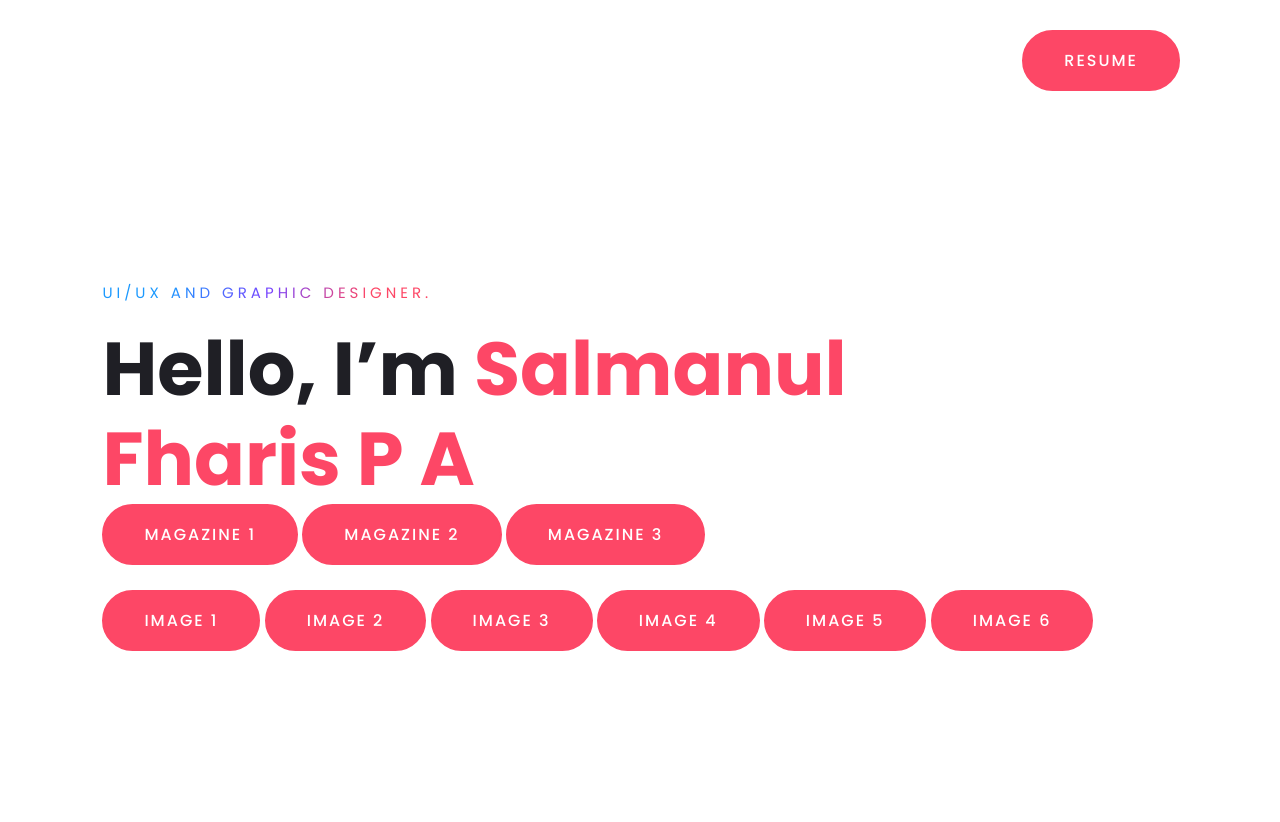
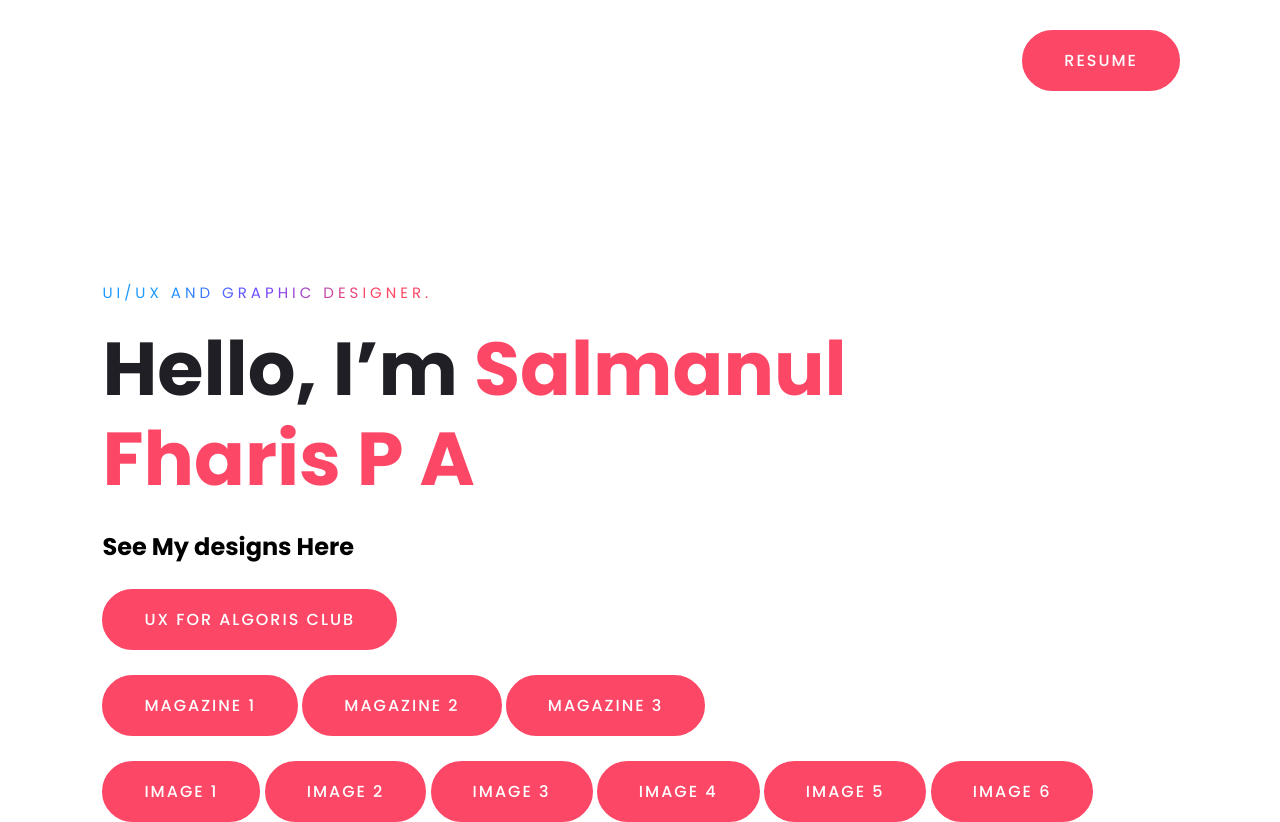
Before and after one commit to Salmanfharis/Portfolio, a plain HTML site: page index.html in a window 1280 px wide. Before the commit the page ends 800 px from the top, so only its background shows below. Drawn offline with Linux system fonts and the light colour scheme.

Commit message:
index.html

```diff
--- a/index.html
+++ b/index.html
@@ -21,8 +21,20 @@
       </nav>
 
       <div class="content">
-        <span class="title"> UI/UX and Graphic Designer.</span>
+        <span class="title">UI/UX and Graphic Designer.</span>
         <h1>Hello, I’m <span>Salmanul Fharis P A</span></h1>
+        <br />
+        <h2>See My designs Here</h2>
+        <br />
+        <div>
+          <div class="btn">
+            <a
+              href="https://www.figma.com/proto/rf534wgY3fjKp1xxtS4Xws/Untitled?page-id=0%3A1&type=design&node-id=1-5&viewport=220%2C151%2C0.25&t=Pr4XLVPYaplArkea-1&scaling=min-zoom&starting-point-node-id=1%3A5&mode=design"
+              >Ux for Algoris Club</a
+            >
+          </div>
+        </div>
+        <br />
 
         <div>
           <div class="btn">
```
